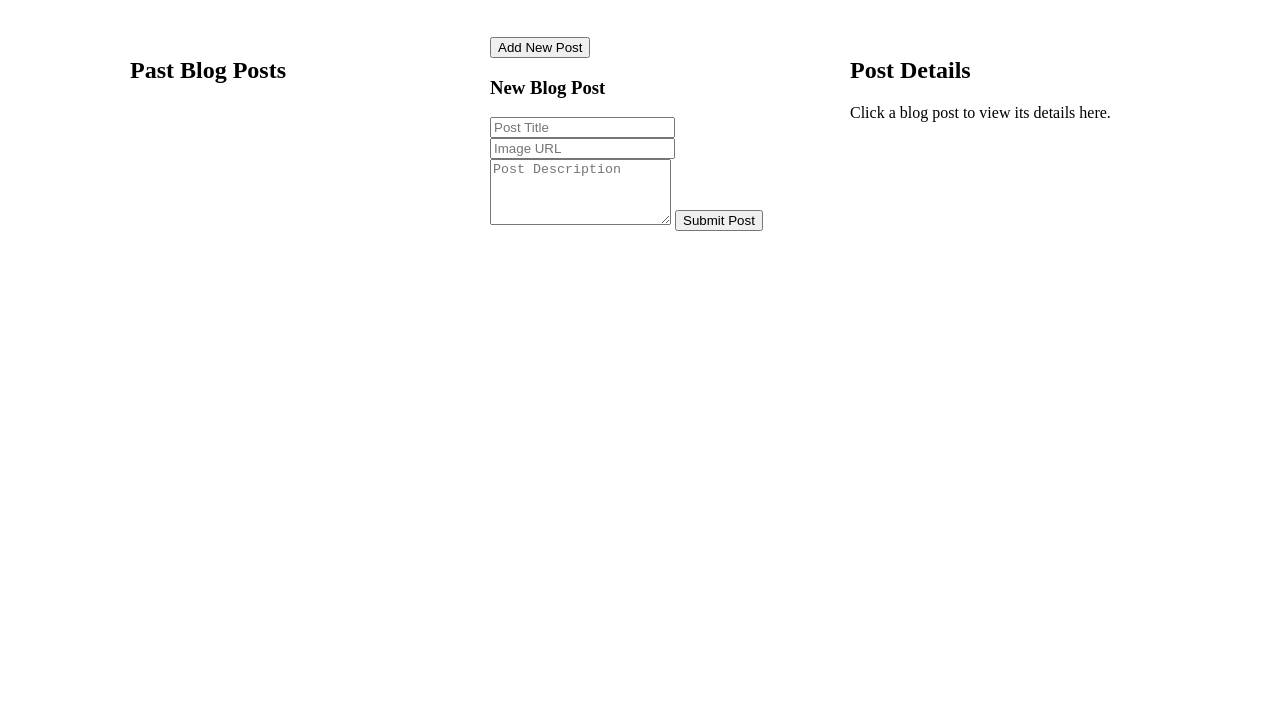
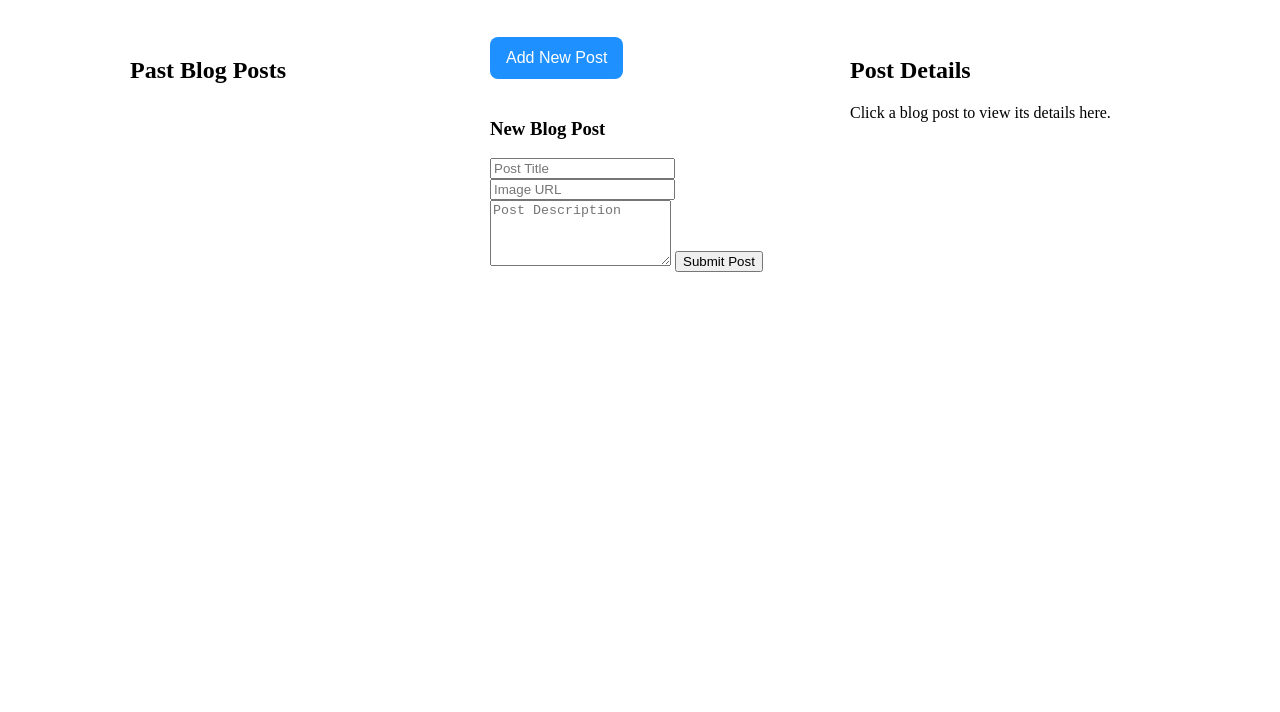
Before and after one commit to JxAmani/simple-blog, a plain HTML site: page index.html in a window 1280 px wide. Shown: the part 88-800 px from the top of the page. Drawn offline with Linux system fonts and the light colour scheme.

Commit message:
Updating style.css

```diff
--- a/css/style.css
+++ b/css/style.css
@@ -22,3 +22,27 @@ h1 {
   width: 300px;
   min-height: 600px;
 }
+#post-list .post-item {
+  padding: 10px;
+  border-bottom: 1px solid lightgray;
+  cursor: pointer;
+}
+
+#post-list .post-item:hover {
+  background-color: whitesmoke;
+}
+
+#add-post-btn {
+  padding: 12px 16px;
+  font-size: 1rem;
+  background-color: dodgerblue;
+  color: white;
+  border: none;
+  border-radius: 8px;
+  cursor: pointer;
+  margin-bottom: 20px;
+}
+
+#add-post-btn:hover {
+  background-color: green;
+}
```
